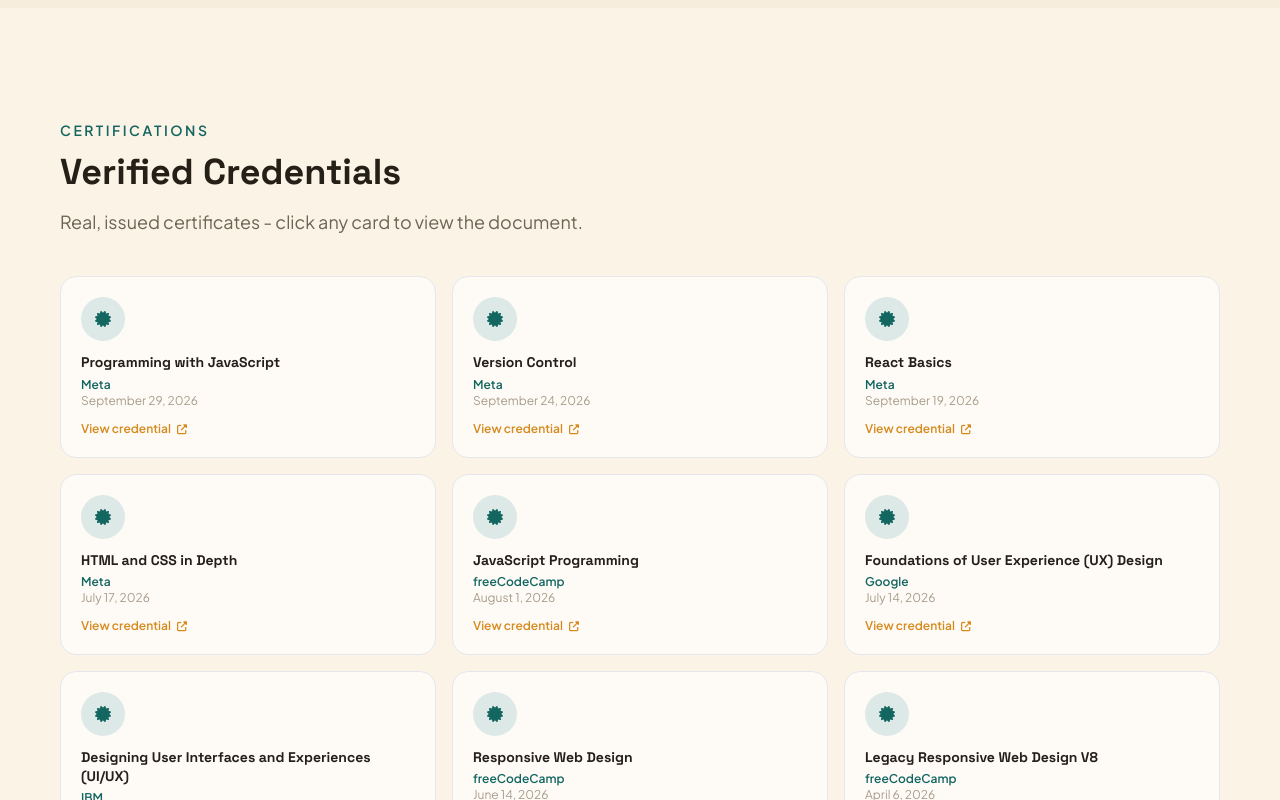
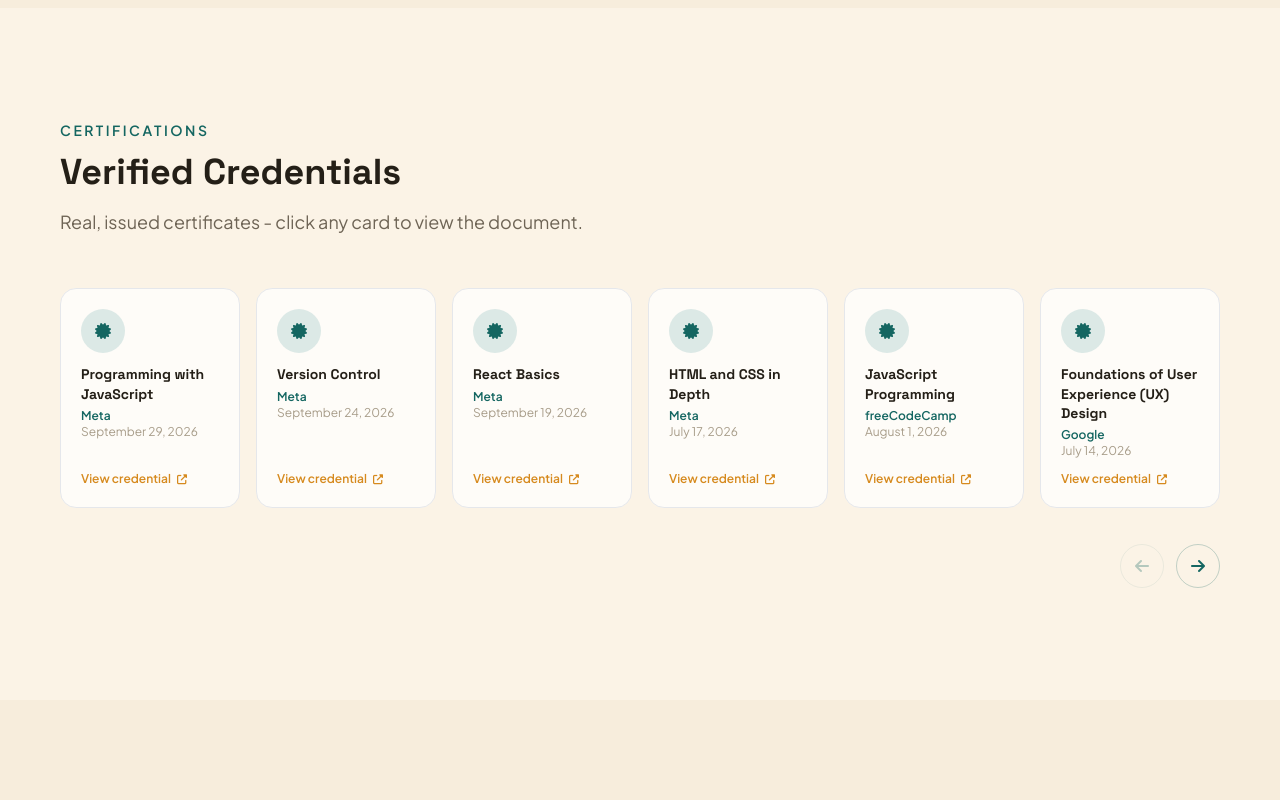
Before and after one commit to stackiid/portfolio, a React (Vite) app: page / in a window 1280 px wide. Shown: the part 4680-5480 px from the top of the page. Built offline with nearby package versions, Linux system fonts and the light colour scheme.

Commit message:
redesign Certifications section into a 6-card horizontal carousel on desktop screens

```diff
--- a/src/sections/Certifications/Certifications.jsx
+++ b/src/sections/Certifications/Certifications.jsx
@@ -7,7 +7,7 @@
 import useMediaQuery from "../../hooks/useMediaQuery.js";
 import useScrollReveal from "../../hooks/useScrollReveal.js";
 
-function CertCard({ cert, delay, onOpen, carousel }) {
+function CertCard({ cert, delay, onOpen, carousel, desktopCarousel }) {
   const ref = useScrollReveal({ delay });
 
   return (
@@ -17,6 +17,12 @@
       onClick={() => onOpen(cert)}
       className={`flex flex-col items-start gap-3 rounded-2xl border border-ink/8 bg-white/70 p-5 text-left opacity-0 transition-all duration-300 hover:-translate-y-1 hover:shadow-soft ${
         carousel ? "w-[calc(100vw_-_3rem)] flex-shrink-0 snap-center" : ""
+      } ${
+        // Six equal cards per viewport: (track width - 5 gaps) / 6.
+        // Derived from the track so it adapts to the container width.
+        desktopCarousel
+          ? "w-[calc((100%_-_5_*_1rem)_/_6)] flex-shrink-0 snap-start"
+          : ""
       }`}
     >
       <div className="flex h-11 w-11 items-center justify-center rounded-full bg-teal-light text-teal">
@@ -51,14 +57,19 @@
 // ---------------------------------------------------------
 // Small screens: horizontal auto-advancing carousel (keeps the
 // section from becoming excessively tall as certifications are
-// added). sm breakpoint and up: original grid - unaffected.
+// added). sm up to below xl: original grid - unaffected.
+// xl (1280px) and up: single-row carousel showing six cards at
+// once, advancing one card per arrow press.
 // =========================================================
 export default function Certifications() {
   const [activeDoc, setActiveDoc] = useState(null);
   const isMobile = useMediaQuery("(max-width: 639px)");
+  const isDesktop = useMediaQuery("(min-width: 1280px)");
   const { trackRef, canPrev, canNext, scrollPrev, scrollNext, handleKeyDown } =
     useCarousel({
       itemSelector: "[data-carousel-item]",
+      // Desktop track uses gap-4 (16px); the hook's step must match it.
+      gap: isDesktop ? 16 : 24,
       autoAdvanceMs: isMobile ? 5000 : 0,
     });
 
@@ -106,6 +117,33 @@
               label="certification"
             />
           </div>
+        ) : isDesktop ? (
+          <div className="relative mt-10">
+            <div
+              ref={trackRef}
+              role="region"
+              aria-label="Certifications, scrollable"
+              tabIndex={0}
+              onKeyDown={handleKeyDown}
+              className="no-scrollbar flex items-stretch gap-4 overflow-x-auto scroll-smooth snap-x snap-mandatory py-3"
+            >
+              {certifications.map((cert) => (
+                <CertCard
+                  key={cert.name}
+                  cert={cert}
+                  onOpen={openCert}
+                  desktopCarousel
+                />
+              ))}
+            </div>
+            <CarouselArrows
+              canPrev={canPrev}
+              canNext={canNext}
+              onPrev={scrollPrev}
+              onNext={scrollNext}
+              label="certification"
+            />
+          </div>
         ) : (
           <div className="mt-10 grid grid-cols-1 gap-4 sm:grid-cols-2 lg:grid-cols-3">
             {certifications.map((cert, i) => (
```
